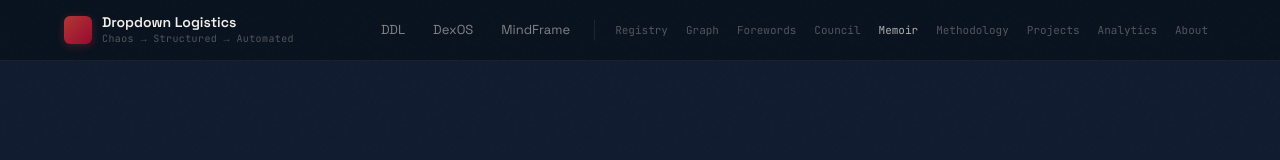
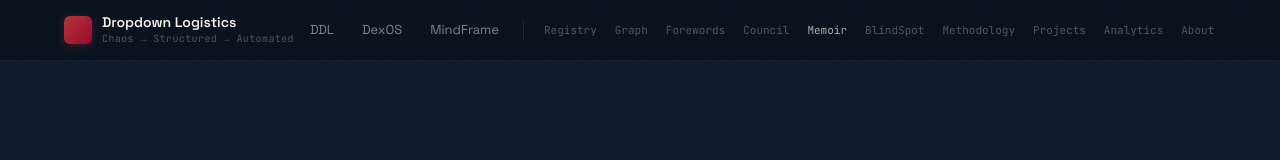
Before and after one commit to dropdownlogistics/website, a Next.js app: page /memoir in a window 1280 px wide. Shown: the top 160 px of the page. Built offline with nearby package versions, Linux system fonts and the light colour scheme.

Commit message:
add BlindSpot to nav

```diff
--- a/components/SiteNav.tsx
+++ b/components/SiteNav.tsx
@@ -16,6 +16,7 @@ const explore = [
   { href: '/forewords', label: 'Forewords' },
   { href: '/council', label: 'Council' },
   { href: '/memoir', label: 'Memoir' },
+  { href: '/blindspot', label: 'BlindSpot' },
   { href: '/methodology', label: 'Methodology' },
   { href: '/projects', label: 'Projects' },
   { href: '/analytics', label: 'Analytics' },
```
